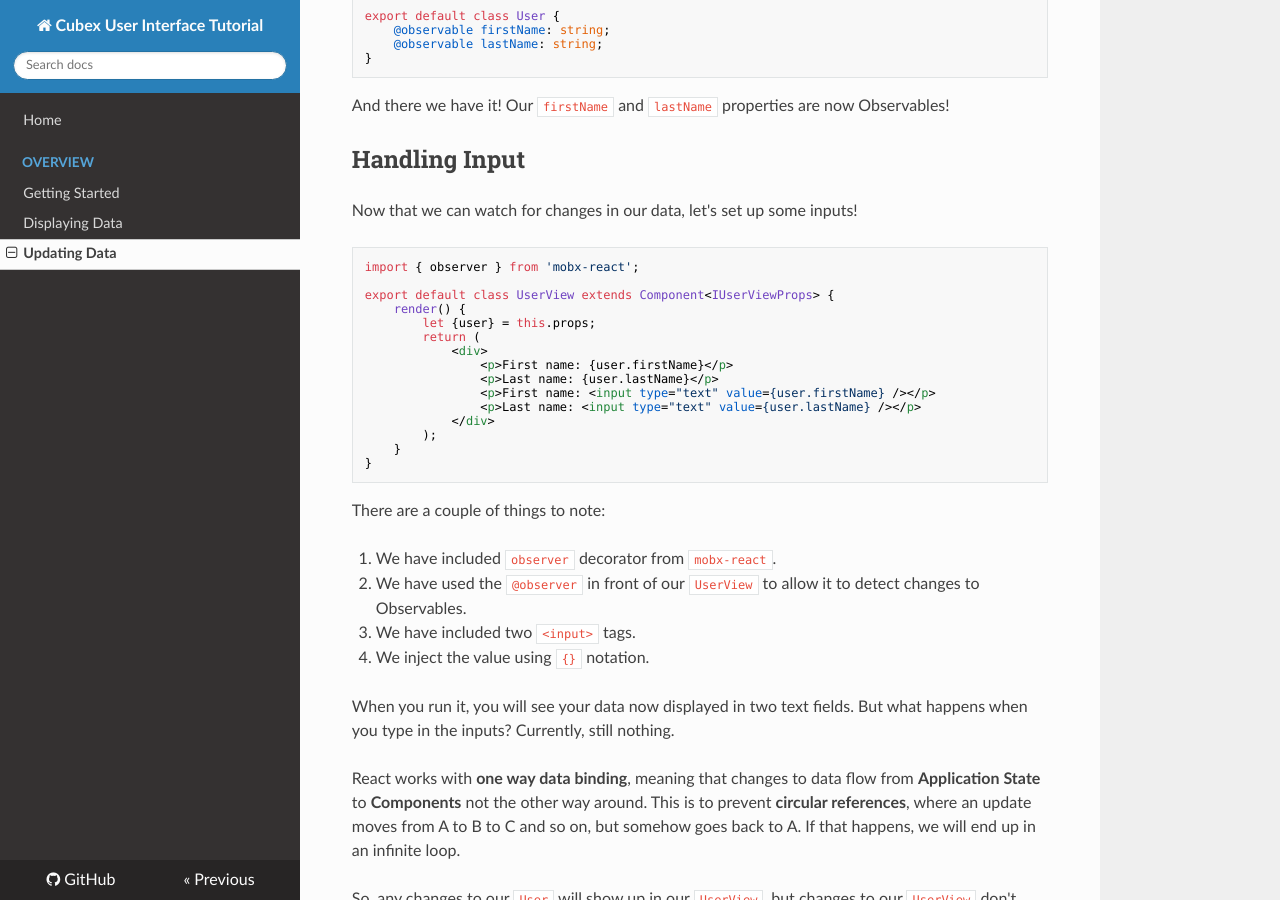
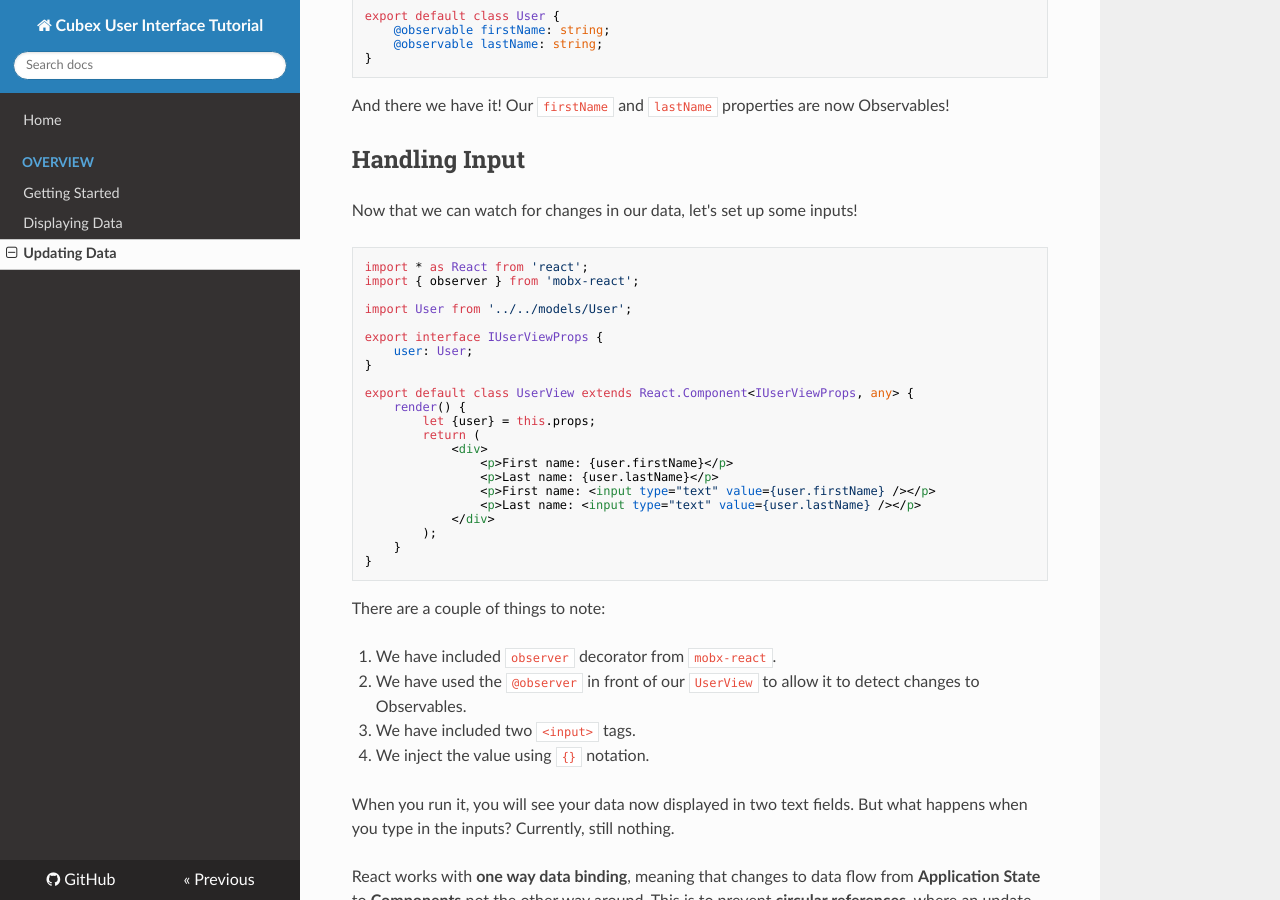
Before and after one commit to Cubex30/user-interface-tutorial, an MkDocs documentation site: the page built from docs/0-Overview/0.2-Updating-Data.md, in a window 1280 px wide and 900 px high, scrolled down 606 px. Built offline with MkDocs 1.6.1, drawn with Linux system fonts in a browser that asks for light colours; nearby versions of some CDN libraries; old or Windows-style settings are respelled for this version of MkDocs.

Commit message:
Fixed code example in Updating Data.

`````diff
--- a/docs/0-Overview/0.2-Updating-Data.md
+++ b/docs/0-Overview/0.2-Updating-Data.md
@@ -28,9 +28,16 @@ And there we have it!  Our `firstName` and `lastName` properties are now Observa
 Now that we can watch for changes in our data, let's set up some inputs!
 
 ```` TypeScript
+import * as React from 'react';
 import { observer } from 'mobx-react';
 
-export default class UserView extends Component<IUserViewProps> {
+import User from '../../models/User';
+
+export interface IUserViewProps {
+    user: User;
+}
+
+export default class UserView extends React.Component<IUserViewProps, any> {
     render() {
         let {user} = this.props;
         return (
`````
